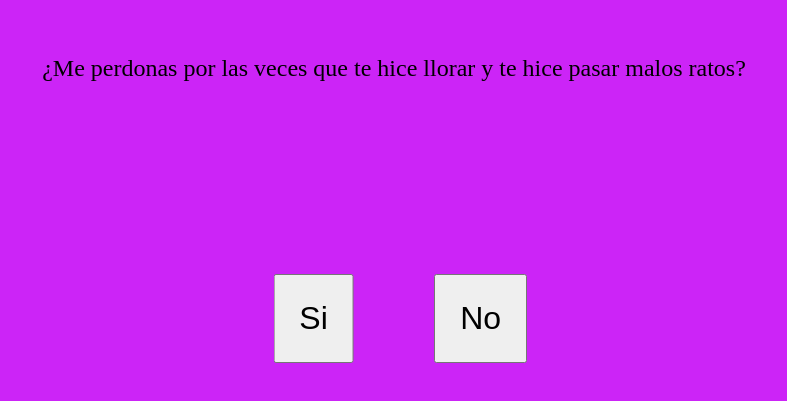
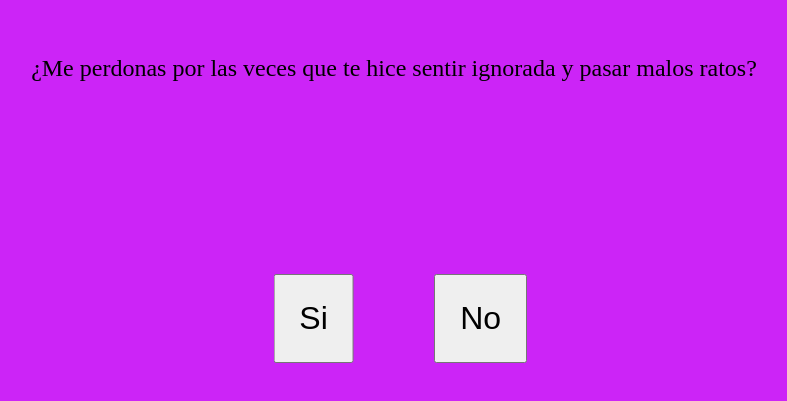
Before and after one commit to AmeerAshx/paraMissel1, a plain HTML site: page index.html in a window 1280 px wide. Shown: the part 137-538 px from the top of the page, without its empty margins (246-1033 px from the left). Drawn offline with Linux system fonts and the light colour scheme.

Commit message:
Update index.html

```diff
--- a/index.html
+++ b/index.html
@@ -4,17 +4,18 @@
     <meta charset="UTF-8">
     <meta http-equiv="X-UA-Compatible" content="IE=edge">
     <meta name="viewport" content="width=device-width, initial-scale=1.0">
-    <title>Paraminegrita</title>
+    <title>ParamiMorenita</title>
     <link rel="stylesheet" href="casa.css">
 </head>
 <body>
 
     <div class="contenedor">
-        <p>¿Me perdonas por las veces que te hice llorar y te hice pasar malos ratos?</p>
+        <p>¿Me perdonas por las veces que te hice sentir ignorada y pasar malos ratos?</p>
         <button id="yesBtn">Si</button>
         <button id="noBtn">No</button>
     </div>
     <script src="index.js"></script>
 
 </body>
+
 </html>
```
